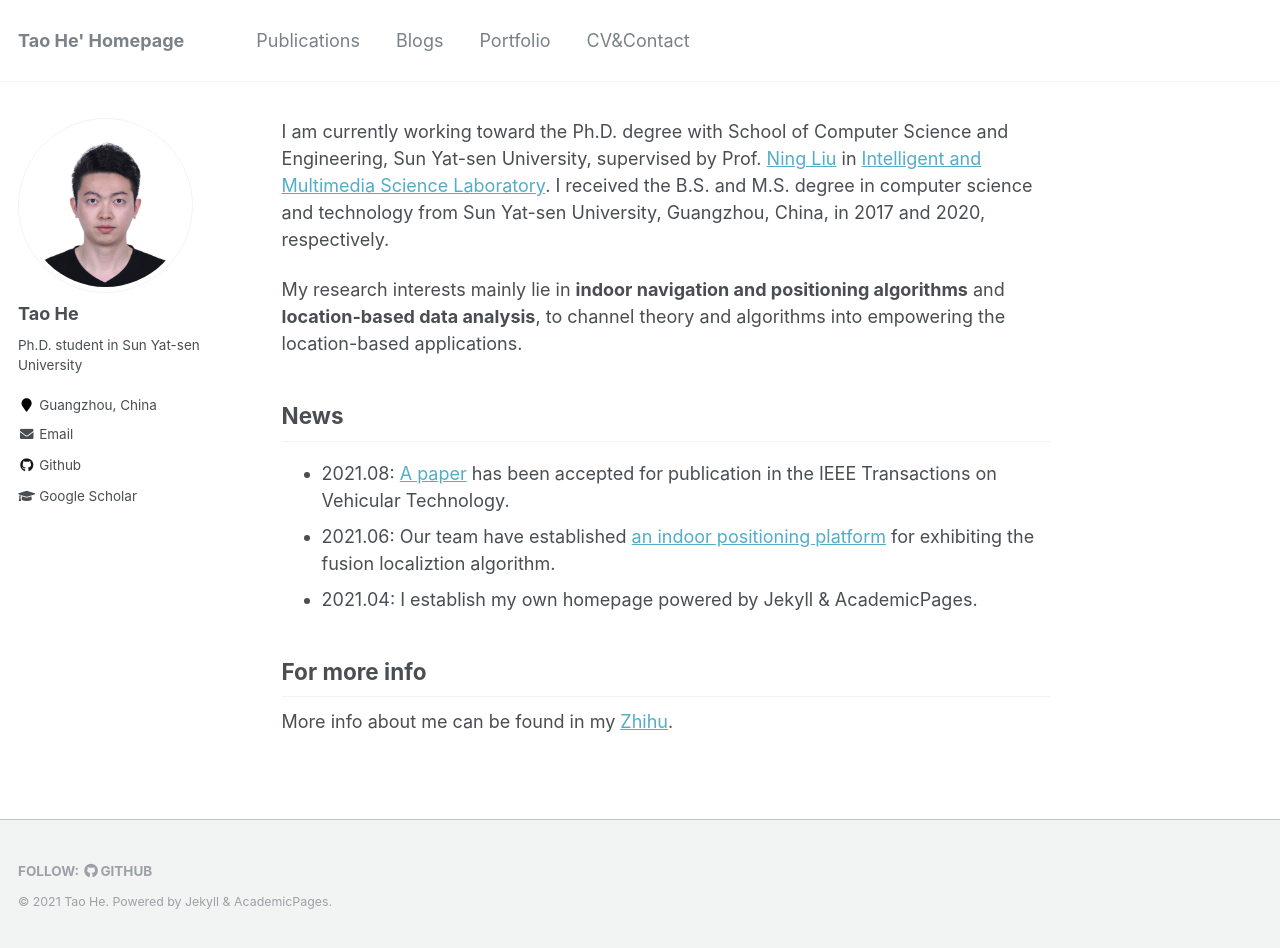
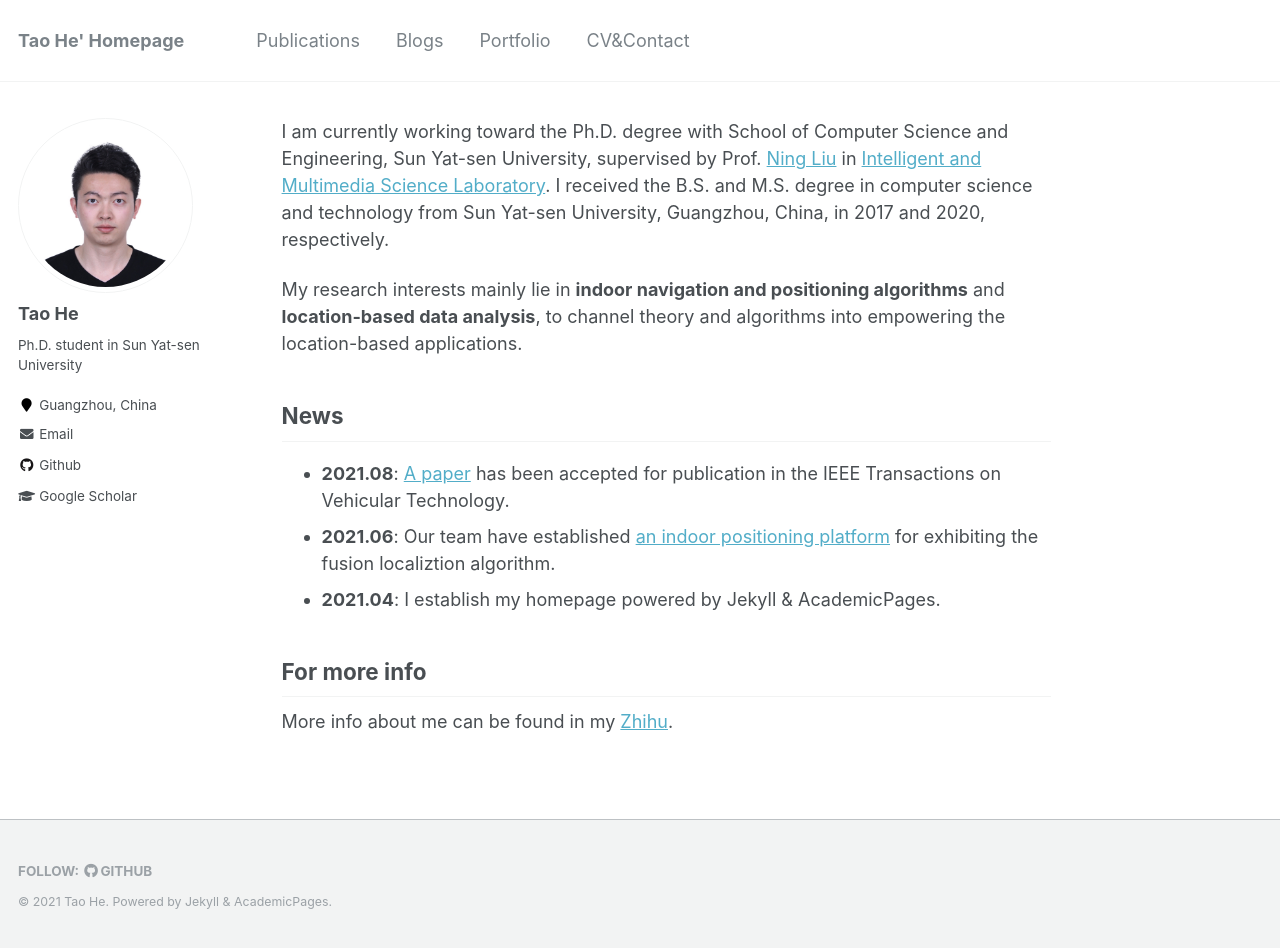
Before and after one commit to onewalnut/onewalnut.github.io, a Jekyll site: the page built from _pages/about.md, in a window 1280 px wide and 948 px high. Built offline with Jekyll 4.4.1, drawn with Linux system fonts in a browser that asks for light colours.

Commit message:
Update about.md

```diff
--- a/_pages/about.md
+++ b/_pages/about.md
@@ -13,9 +13,9 @@ My research interests mainly lie in **indoor navigation and positioning algorith
 
 News
 --------
-* 2021.08: [A paper](https://www.hetaooo.com/publications/) has been accepted for publication in the IEEE Transactions on Vehicular Technology.
-* 2021.06: Our team have established [an indoor positioning platform](https://www.bilibili.com/video/BV1yq4y1576T?zw) for exhibiting the fusion localiztion algorithm.
-* 2021.04: I establish my own homepage powered by Jekyll & AcademicPages.
+* **2021.08**:  [A paper](https://www.hetaooo.com/publications/) has been accepted for publication in the IEEE Transactions on Vehicular Technology.
+* **2021.06**:  Our team have established [an indoor positioning platform](https://www.bilibili.com/video/BV1yq4y1576T?zw) for exhibiting the fusion localiztion algorithm.
+* **2021.04**:  I establish my homepage powered by Jekyll & AcademicPages.
 
 For more info
 -------
```
